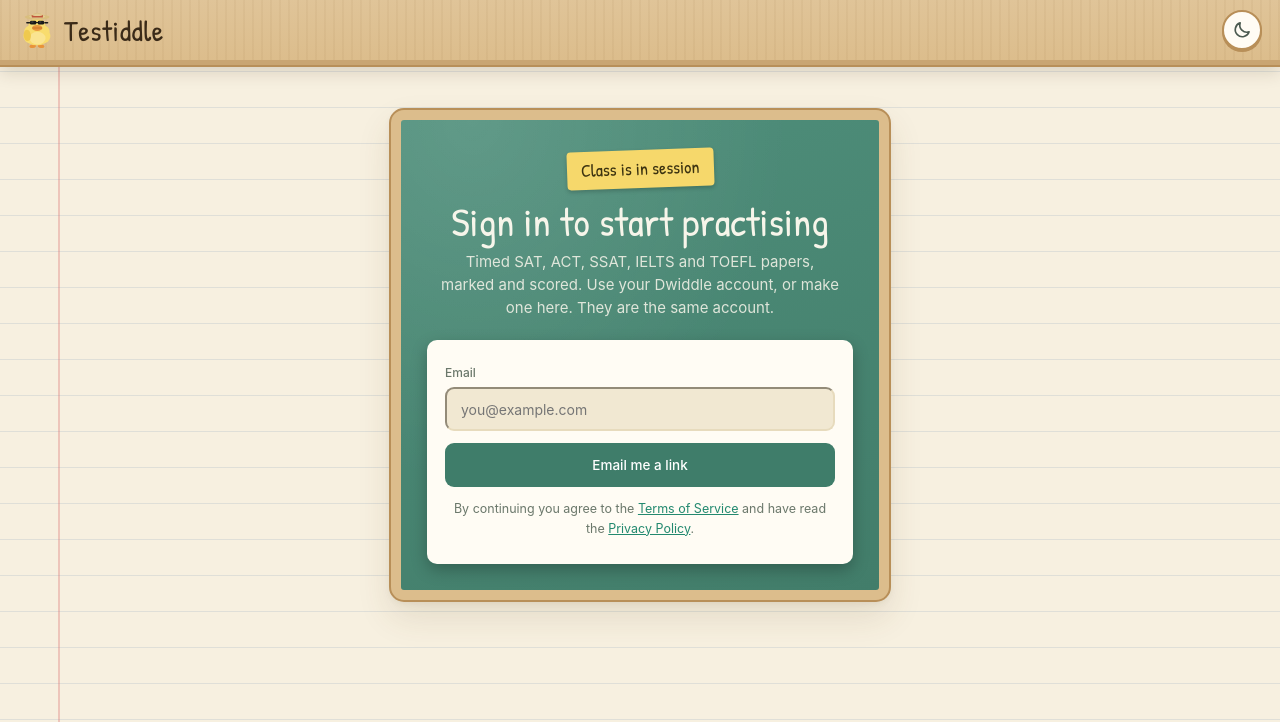
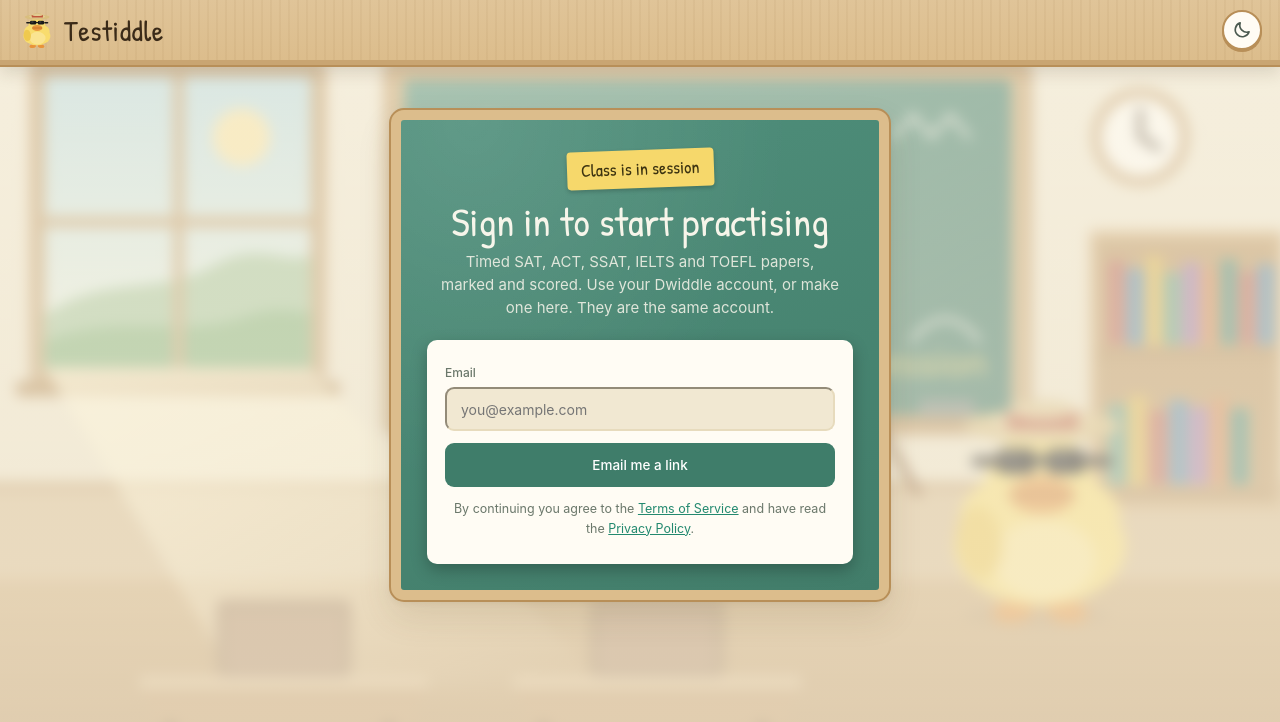
Before and after one commit to pachdono/testiddle, a React (Vite) app: page / in a window 1280 px wide. Shown: the top 722 px of the page. Built offline with nearby package versions, Linux system fonts and the light colour scheme; no server answers.

Commit message:
Testiddle: blurred classroom background with the duck teaching at the board

```diff
--- a/src/testiddle.css
+++ b/src/testiddle.css
@@ -1,5 +1,5 @@
-/* Testiddle is a classroom, in Dwiddle's soft colours. Cream ruled paper with a red
-   margin, a light wood desk bar, a sage green chalkboard in a wooden frame for the
+/* Testiddle is a classroom, in Dwiddle's soft colours. A blurred classroom with the duck
+   teaching behind everything, a light wood desk bar, a sage green chalkboard in a wooden frame for the
    headings, and highlighter yellow for the badges. Light is the classroom by day,
    dark is the same room with the lights low. Only these colours change; the
    components are Dwiddle's own. */
@@ -82,17 +82,18 @@
 
 body { background: var(--bg); }
 
-/* ruled paper, with the red margin line down the left */
-.ti-shell {
-  position: relative; min-height: 100vh; display: flex; flex-direction: column; color: var(--ink);
-  background-color: var(--bg);
-  background-image: repeating-linear-gradient(to bottom, transparent 0 35px, rgba(80, 120, 165, 0.14) 35px 36px);
-  background-attachment: local;
+/* the classroom, blurred behind everything: the duck teaching at the board */
+.ti-shell { position: relative; min-height: 100vh; display: flex; flex-direction: column; color: var(--ink); background: var(--bg); isolation: isolate; }
+.ti-shell::before {
+  content: ""; position: fixed; inset: -24px; z-index: -2; pointer-events: none;
+  background: url("/classroom.svg") center / cover no-repeat; filter: blur(7px) saturate(0.92);
 }
-:root[data-theme="dark"] .ti-shell { background-image: repeating-linear-gradient(to bottom, transparent 0 35px, rgba(255, 255, 255, 0.05) 35px 36px); }
-.ti-shell::after { content: ""; position: fixed; top: 0; bottom: 0; left: 58px; width: 2px; background: rgba(214, 105, 105, 0.32); pointer-events: none; z-index: 0; }
-:root[data-theme="dark"] .ti-shell::after { background: rgba(240, 140, 140, 0.18); }
-.ti-shell > * { position: relative; z-index: 1; }
+.ti-shell::after {
+  content: ""; position: fixed; inset: 0; z-index: -1; pointer-events: none;
+  background: linear-gradient(180deg, rgba(247, 240, 224, 0.46), rgba(247, 240, 224, 0.62));
+}
+:root[data-theme="dark"] .ti-shell::before { filter: blur(7px) saturate(0.7) brightness(0.55); }
+:root[data-theme="dark"] .ti-shell::after { background: linear-gradient(180deg, rgba(20, 32, 27, 0.5), rgba(20, 32, 27, 0.72)); }
 
 /* the desk bar: light wood with a little grain */
 .ti-top {
@@ -165,9 +166,6 @@
 .ti-signin a { color: var(--accent); }
 .ti-board .warn-text { color: #ffe0c0; }
 
-@media (max-width: 700px) {
-  .ti-shell::after { left: 22px; }
-}
 @media (max-width: 520px) {
   .ti-brand b { font-size: 25px; }
   .ti-board { padding: 24px 16px 20px; border-width: 8px; }
```
Also changed, not shown: public/classroom.svg (added).
